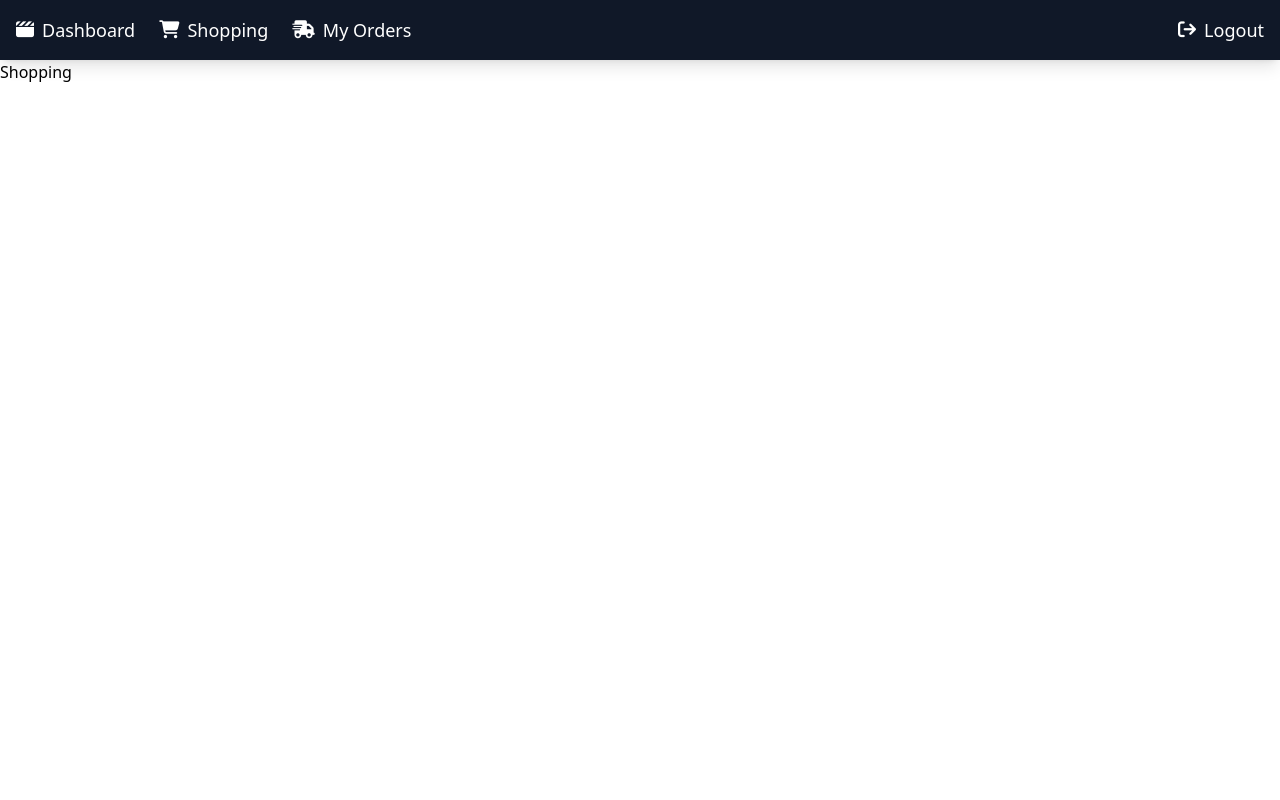
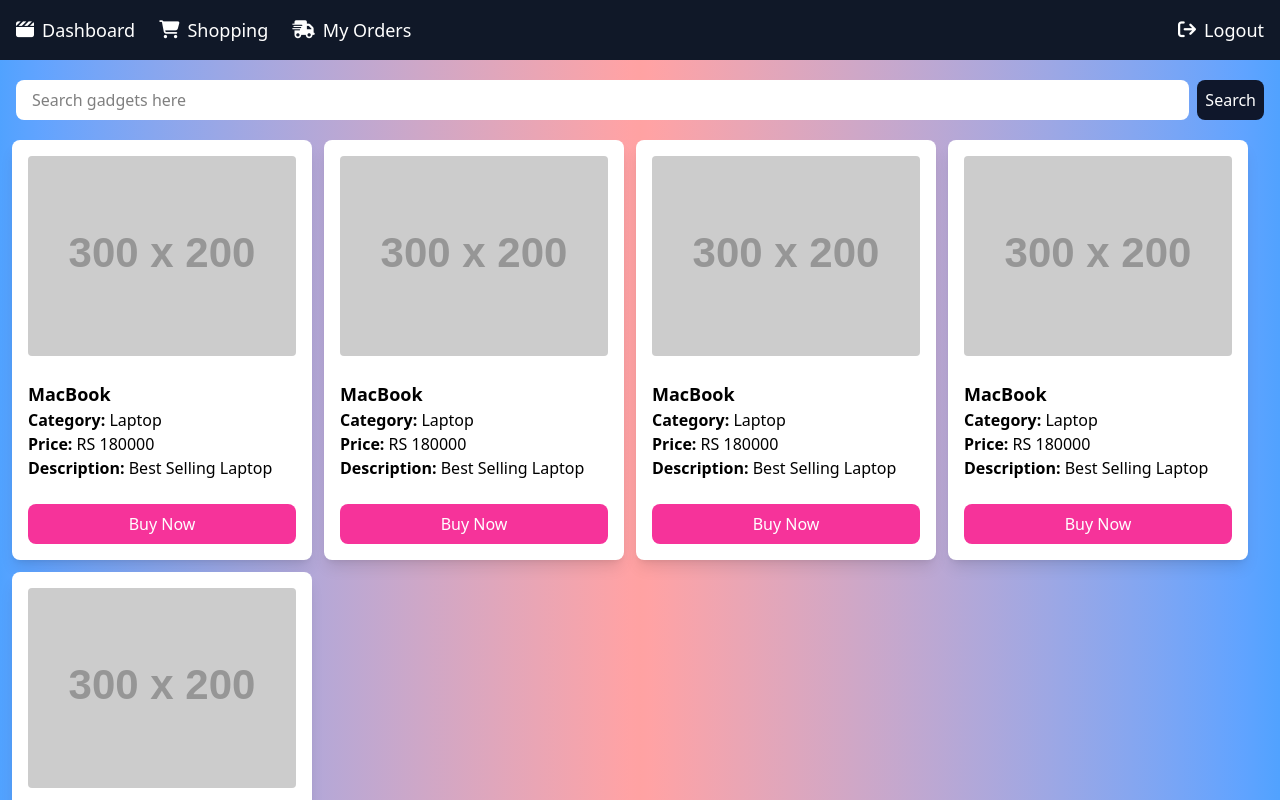
Before and after one commit to diwasbk2k3/gadgetverse, a React (Vite) app in the folder frontend/: page /user/shopping in a window 1280 px wide. Shown: the top 800 px of the page. Built offline with nearby package versions, Linux system fonts and the light colour scheme.

Commit message:
Shopping Layout

```diff
--- a/frontend/src/App.jsx
+++ b/frontend/src/App.jsx
@@ -11,6 +11,7 @@
 import Shopping from "./components/private/user/Shopping";
 import MyOrders from "./components/private/user/MyOrders";
 import AppLayout from "./components/public/AppLayout";
+import ShoppingLayout from "./components/private/user/ShoppingLayout";
 
 function App() {
   return (
@@ -25,14 +26,16 @@
           <Route path="contact" element={<Contact />} />
           <Route path="login" element={<Login />} />
           <Route path="signup" element={<Signup />} />
-          <Route path="placeorder" element={<PlaceOrder />} />
         </Route>
 
         {/* User routes */}
         <Route path="/user" element={<UserLayout />}>
           <Route index element={<UserDashboard />} />
           <Route path="dashboard" element={<UserDashboard />} />
-          <Route path="shopping" element={<Shopping />} />
+          <Route path="shopping" element={<ShoppingLayout />}>
+            <Route index element={<Shopping />} /> {/* This is the main shopping page */}
+            <Route path="placeorder" element={<PlaceOrder />} /> {/* This is the place order page */}
+          </Route>
           <Route path="myorders" element={<MyOrders />} />
         </Route>
       </Routes>
--- a/frontend/src/components/private/user/Shopping.jsx
+++ b/frontend/src/components/private/user/Shopping.jsx
@@ -1,8 +1,11 @@
 import React from 'react'
+import Shop from '../../public/Shop'
 
 function Shopping() {
   return (
-    <div>Shopping</div>
+    <div>
+      <Shop/>
+    </div>
   )
 }
 
--- /dev/null
+++ b/frontend/src/components/private/user/ShoppingLayout.jsx
@@ -0,0 +1,13 @@
+import React from 'react';
+import { Outlet } from 'react-router-dom';
+
+function ShoppingLayout() {
+  return (
+    <div>
+      {/* This will render Shopping or PlaceOrder depending on the route */}
+      <Outlet />
+    </div>
+  );
+}
+
+export default ShoppingLayout;
--- a/frontend/src/components/public/ShopCard.jsx
+++ b/frontend/src/components/public/ShopCard.jsx
@@ -15,7 +15,7 @@
         <p><strong>Price:</strong> RS 180000</p>
         <p><strong>Description:</strong> Best Selling Laptop</p>
       </div>
-      <Link to="/placeorder">
+      <Link to="/user/shopping/placeorder">
         <button className="bg-pink-500 text-white w-full hover:bg-slate-900 py-2 rounded-lg hover:cursor-pointer transition-all duration-300 ease-in-out transform hover:scale-105">
           Buy Now
         </button>
```
